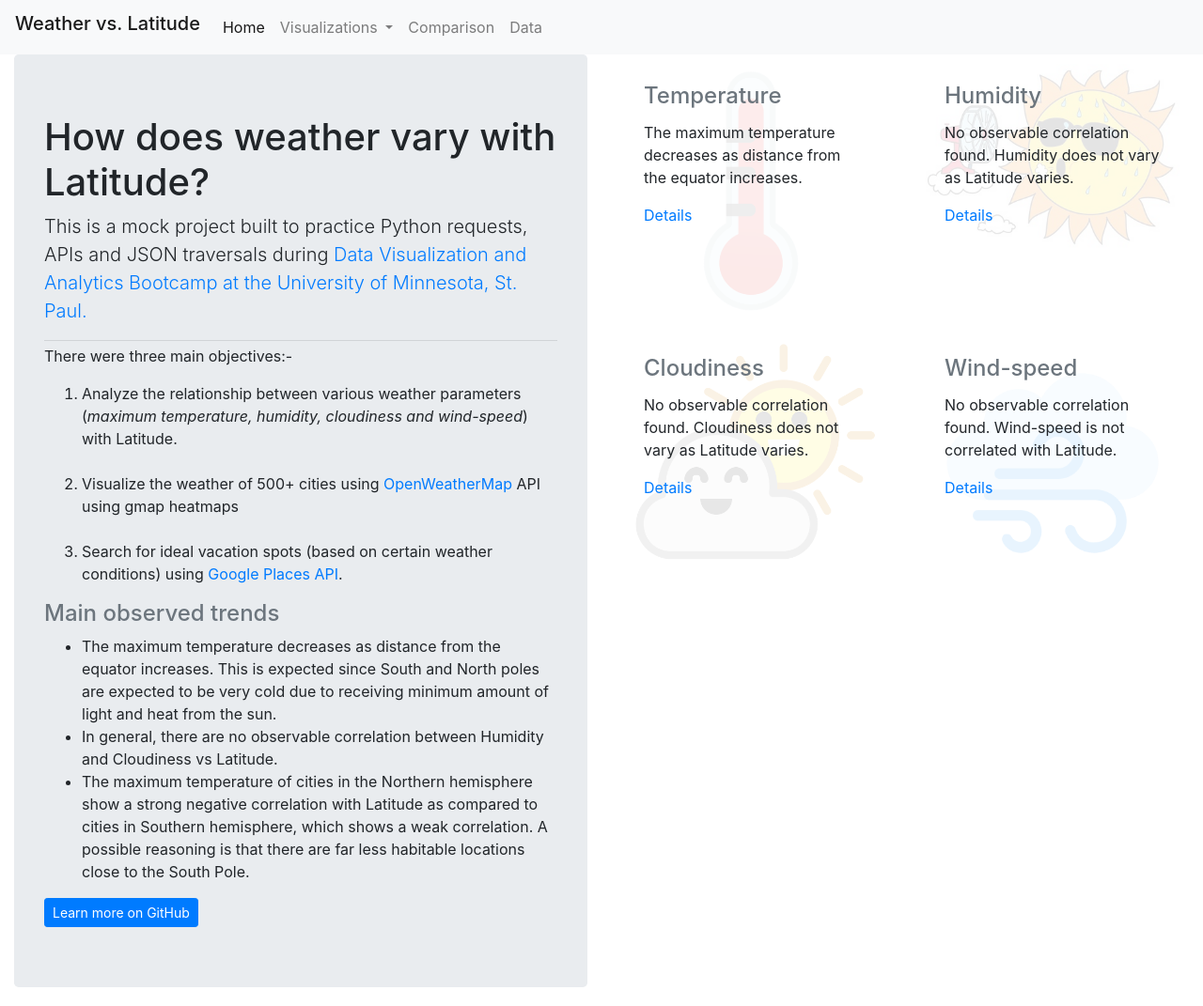
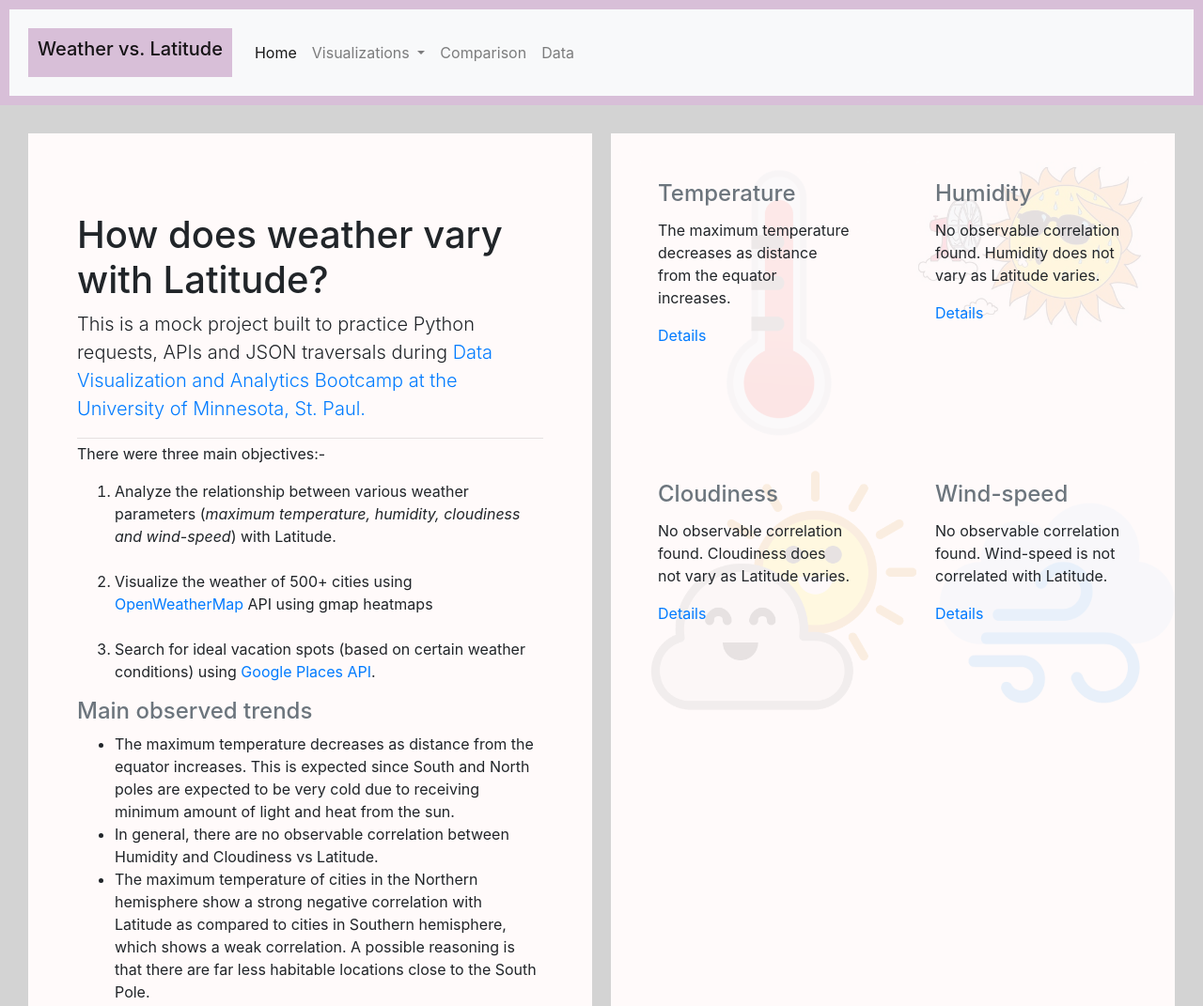
Before and after one commit to nqazimn/web-design-challenge, a plain HTML site: page index.html in a window 1280 px wide. Shown: the top 1071 px of the page at 94% size. Drawn offline with nearby package versions, Linux system fonts and the light colour scheme.

Commit message:
modified several style items

```diff
--- a/assets/style.css
+++ b/assets/style.css
@@ -3,9 +3,65 @@
 *  Created On : Tue Mar 03 2020
 *  File : style.css
 *******************************************/
+body{
+    background-color: lightgray;
+}
 .card{
     margin: 10px;
 }
 img.card-img-top{
     opacity: 0.1;
 }
+#temperature_emoji{
+    height:300px;
+    width:300px;
+}
+#cloudiness_emoji{
+    height:300px;
+    width:300px;
+}
+#windspeed_emoji{
+    height:300px;
+    width:300px;
+    align
+}
+.parent-container{
+    background-color:lightgray;
+    padding: 10px;
+    margin: 10px;
+}
+
+.container_right{
+    background-color:snow;
+    padding: 20px;
+    border-color:lightgray;
+    border-style: solid;
+    border-width: 10px;
+}
+.container_left{
+    background-color: snow ;
+    padding: 20px;
+    border-color:lightgray;
+    border-width: 10px;
+    border-style: solid;
+}
+.card{
+    background-color:snow;
+}
+.jumbotron{
+    background-color: snow;
+    /* background-image: url('/assets/World_map_indicating_tropics_and_subtropics.png'); */
+    /* background-size: cover; */
+    /* background-color: transparent; */
+}
+#navbar_container{
+    padding:10px;
+    background-color: thistle;
+}
+.navbar{
+    padding:20px;
+}
+.navbar-brand{
+    background-color: thistle;
+    padding: 10px;
+}
```
